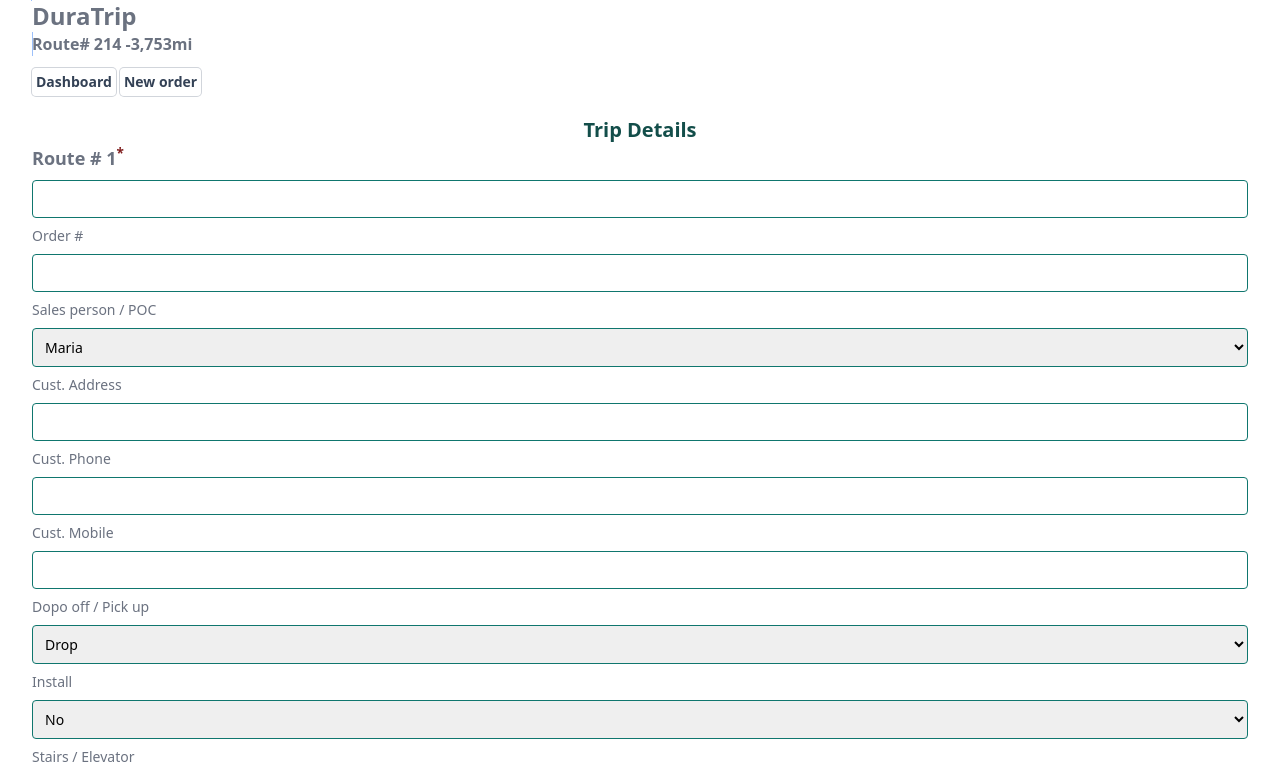
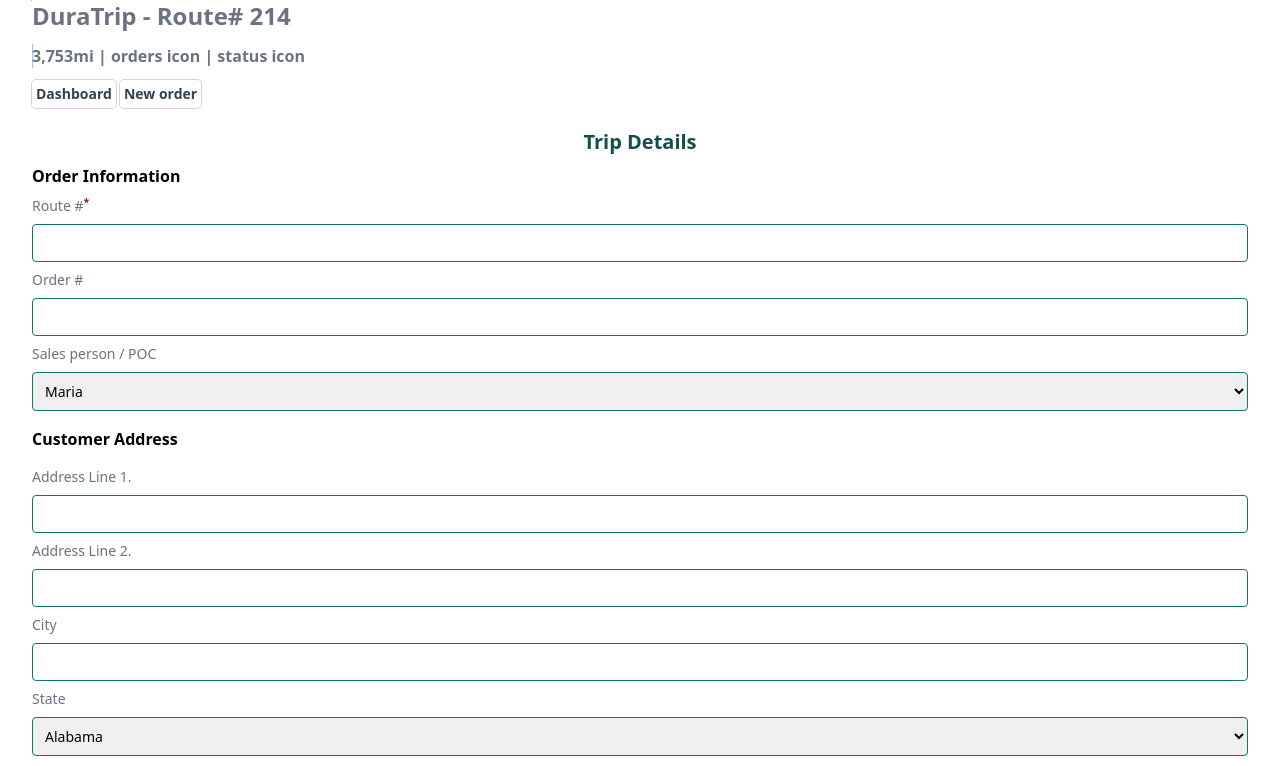
Before and after one commit to DomzCox/Duratrip, a React (Vite) app: page /trip in a window 1280 px wide. Shown: the top 766 px of the page. Built offline with nearby package versions, Linux system fonts and the light colour scheme.

Commit message:
Made some small changes

```diff
--- a/src/Home.jsx
+++ b/src/Home.jsx
@@ -9,7 +9,7 @@
     <div className="container">
 
       <Routesummary />
-      <Routemap />
+      {/* <Routemap /> */}
         {/* <Routenotes />       */}
         <Lodging />
     </div>
--- a/src/Nav.jsx
+++ b/src/Nav.jsx
@@ -5,9 +5,9 @@
     <>
       <div className="container mb-5">
         <span className="w-0.5 ring-1">
-          <h1 className="font-extrabold text-gray-500  text-2xl">DuraTrip </h1>
+          <h1 className="font-extrabold text-gray-500  text-2xl mb-3">DuraTrip - Route# 214  </h1>
         </span>
-      <span className="font-semibold text-gray-500">Route# 214 -3,753mi</span>
+      <span className="font-semibold text-gray-500"> 3,753mi | orders icon | status icon</span>
         <div className=" flex gap-1 mt-3">
           <Link className="nav-buttons" to="/">
             Dashboard
--- a/src/Routesummary.jsx
+++ b/src/Routesummary.jsx
@@ -6,12 +6,14 @@
 
 
      <div className="text-teal-600 p-2">
-      <h2>Route summary</h2>
+      <h2 className="font-bold">Route summary</h2>
      </div>
       <div className="text-sm p-2 mb-4 shadow-md bg-gray-100 text-gray-500">
         <Link to="/">
           <h3 className="font-semibold">DP12987 - Drop & instsall - Completed <span className="text-xs"> 11/02/2024 9:32am</span></h3>
+          <p>Sales Rep: Dale Stewart - Phone: 999-999-9999</p>
           <p>cust.name : Dr. Dolittle</p>
+
           <p>cust.phone : 999-999-9999 | cust.mobile : 999-999-9999</p>
           <p>Conf.Addr : 309 N I-70, Wimbledon, MI, 76524</p>
           <p>cust.notes : Use the back access to enter the building. No parking space in the front</p>
@@ -30,6 +32,7 @@
       <div className="text-sm p-2 mb-4 shadow-md bg-gray-100 text-gray-500">
         <Link to="/">
           <h3 className="font-semibold">DP12987 - Drop & instsall - <span className="text-green-600">In-progress</span></h3>
+          <p>Sales Rep: Tony Brumley - Phone: 999-999-9999</p>
           <p>cust.name : Dr. Dolittle</p>
           <p>cust.phone : 999-999-9999 | cust.mobile : 999-999-9999</p>
           <p>Conf.Addr : 309 N I-70, Wimbledon, MI, 76524</p>
--- a/src/Trip.jsx
+++ b/src/Trip.jsx
@@ -1,13 +1,14 @@
 import { useState } from "react";
 import { addTripDetails } from "./dbase/Addtrip";
 import { salesReps } from "./dbase/Saleslist";
+import { states } from "./dbase/States";
 
 export default function Trip() {
   //capture the form informat
   //save it to the array
   const [routenumber, setRouteNumber] = useState(1);
   const [submitting, isSubmitting] = useState(false);
-  const submittingStyle = "bg-slate-700 text-slate-300 text-lg";
+  const submittingStyle = "bg-slate-700 text-slate-300 text-lg mb-4"
 
   const submitForm = (e) => {
     e.preventDefault();
@@ -31,10 +32,10 @@
       <h2 className="text-center font-semibold text-teal-900 text-xl">
         Trip Details
       </h2>
-
+      <h3 className="font-bold text-base mt-2 mb-2">Order Information</h3>
       <form className="flex flex-col gap-2 text-sm" onSubmit={submitForm}>
-        <label className="heading-label" htmlFor="">
-          Route # {routenumber}
+        <label className="form-label" htmlFor="">
+          Route #
           <sup className="required-star">*</sup>{" "}
         </label>
         <input className="input" type="text" name="route_num" />
@@ -57,18 +58,54 @@
 
         </select>
 
-        <label className="form-label" htmlFor="">
-          Cust. Address
-        </label>
-        <input className="input" type="text" name="destination" />
+          <h3 className="font-bold text-base mt-2 mb-2">Customer Address</h3>
+
+
+                  <label className="form-label" htmlFor="">
+                    Address Line 1.
+                  </label>
+                  <input className="input" type="text" name="destination" />
+
+                  <label className="form-label" htmlFor="">
+                    Address Line 2.
+                  </label>
+                  <input className="input" type="text" name="destination" />
+
+                  <label className="form-label" htmlFor="">
+                    City
+                  </label>
+                  <input className="input" type="text" name="destination" />
+
+                  <label className="form-label" htmlFor="">
+                    State
+                  </label>
+                  <select className="input" name="sales_rep">
+
+                    {
+                      states.map( (state, id) => {
+                        return <option key={id} value={state.text}>{ state.text }</option>
+                      } )
+                    }
+
+                  </select>
+
+          <label className="form-label" htmlFor="">
+            Postal Code
+          </label>
+          <input className="input" type="text" name="destination" />
+
+
+
+          <h3 className="font-bold text-base mt-2 mb-2">Preferred Phone Contact</h3>
+
 
         <label className="form-label" htmlFor="">
-          Cust. Phone
+          Primary Contact Phone
         </label>
         <input className="input" type="text" name="phone" />
 
         <label className="form-label" htmlFor="">
-          Cust. Mobile
+          Other Contact Phone
         </label>
         <input className="input" type="text" name="mobile" />
 
@@ -80,25 +117,28 @@
           <option value="pick_up">Prop</option>
         </select>
 
+        <h3 className="font-bold text-base mt-2 mb-2">Service Details</h3>
+
         <label className="form-label" htmlFor="">
-          Install
+            Service Type
         </label>
         <select className="input" name="install">
-          <option value="n">No</option>
-          <option value="y">Yes</option>
-          <option value="un">Un-install</option>
+
+          <option value="un">Un-install + Install + pickup</option>
+          <option value="un">Pickup + Install</option>
         </select>
 
-        <label className="form-label" htmlFor="">
+        <label className="form-label" htmlFor="climbs">
           Stairs / Elevator
         </label>
         <select className="input" name="climbs">
           <option value="none">None</option>
           <option value="elevator">Elevator</option>
           <option value="stairs">Stairs</option>
+          <option value="stairs">Ramp</option>
         </select>
 
-        <label className="form-label" htmlFor="">
+        <label className="form-label mt-4 font-bold" htmlFor="notes">
           Order notes
         </label>
         <textarea className="input" name="notes" type="text" />
@@ -108,7 +148,7 @@
           className={
             submitting
               ? submittingStyle
-              : "bg-teal-700 p-1 rounded-lg mt-5 text-sm"
+              : "bg-teal-700 p-1 rounded-lg mt-2 text-sm mb-4"
           }
         >
           {submitting ? <>Adding order to route...</> : <>Add to route</>}
```
